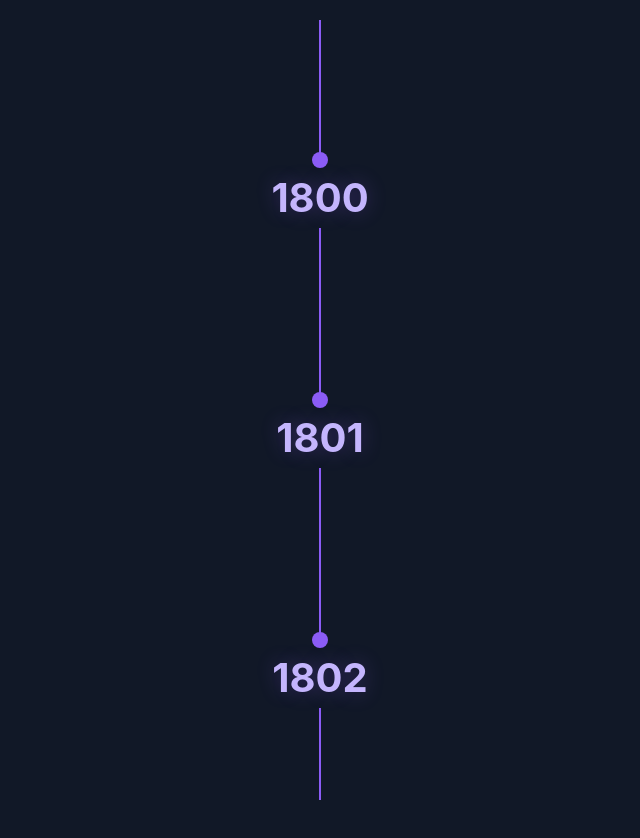
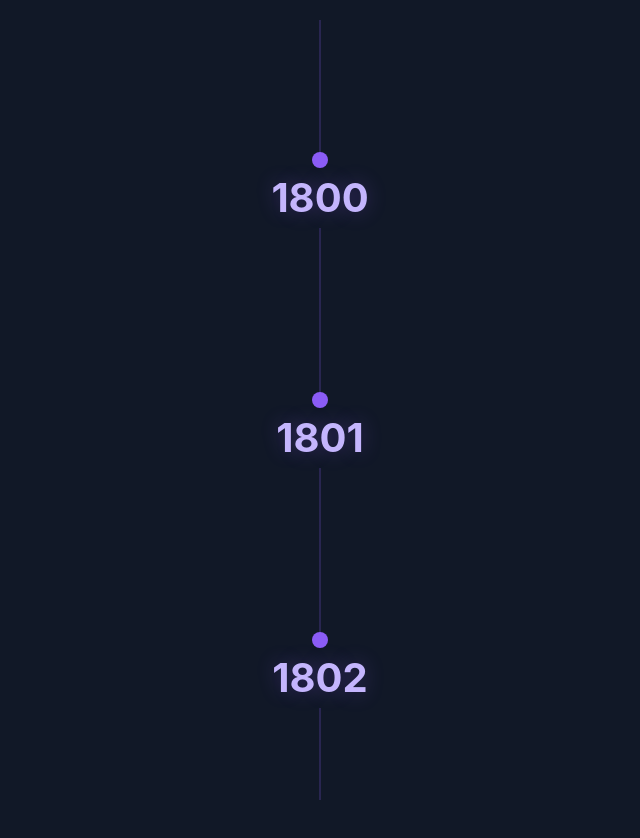
Before and after one commit to sasank-xyz/timeline, a React (Vite) app: page / in a window 1280 px wide. Shown: the top 838 px of the page, without its empty margins (320-960 px from the left). Built offline with nearby package versions, Linux system fonts and the light colour scheme.

Commit message:
style: update year view timeline color to match events view

```diff
--- a/src/components/Timeline.css
+++ b/src/components/Timeline.css
@@ -277,8 +277,8 @@
     to bottom,
     transparent 0%,
     transparent 20px,
-    #8b5cf6 20px,
-    #8b5cf6 100%
+    rgba(139, 92, 246, 0.2) 20px,
+    rgba(139, 92, 246, 0.2) 100%
   );
   transform: translateX(-50%);
   z-index: 1;
```
